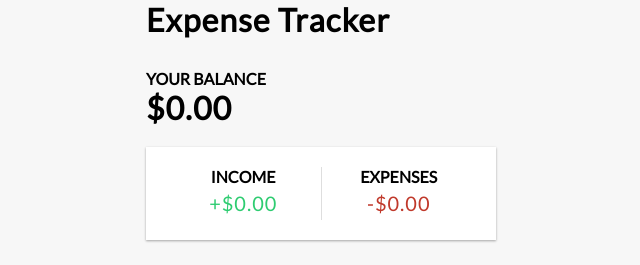
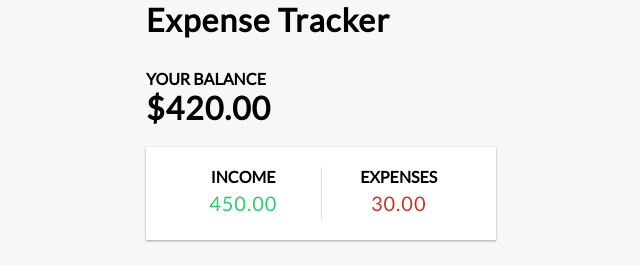
Before and after one commit to MuteeVincente/expense-tracker-react, a React (Create React App) app: page / in a window 1280 px wide. Shown: the top 265 px of the page, without its empty margins (319-959 px from the left). Built offline with nearby package versions, Linux system fonts and the light colour scheme.

Commit message:
income & expense

```diff
--- a/src/components/Balance.js
+++ b/src/components/Balance.js
@@ -1,10 +1,15 @@
-import React from 'react'
+import React, { useContext } from 'react'
+import { GlobalContext } from '../context/GlobalState';
 
 const Balance = () => {
+  const {transactions} = useContext(GlobalContext);
+
+  const amounts = transactions.map(transaction => transaction.amount);
+  const total = amounts.reduce((acc,item) => (acc += item), 0).toFixed(2);
   return (
     <>
         <h4>Your Balance</h4>
-        <h1>$0.00</h1>
+        <h1>${total}</h1>
     </>
   )
 }
--- a/src/components/IncomeExpenses.js
+++ b/src/components/IncomeExpenses.js
@@ -1,15 +1,30 @@
-import React from 'react'
+import React,{useContext} from 'react'
+import { GlobalContext } from '../context/GlobalState';
 
 const IncomeExpenses = () => {
+  const {transactions} = useContext(GlobalContext);
+
+  const amounts = transactions.map(transaction => transaction.amount);
+  const total = amounts.reduce((acc,item) => (acc += item), 0).toFixed(2);
+
+  const income = amounts
+  .filter(item => item > 0)
+  .reduce((acc,item) =>(acc += item), 0)
+  .toFixed(2);
+
+  const expense =(
+    amounts.filter(item => item < 0).reduce((acc,item) => (acc += item), 0) * -1).toFixed(2)
+
+
   return (
     <div className='inc-exp-container'>
     <div>
         <h4>Income</h4>
-        <p  className='money plus'>+$0.00</p>
+        <p  className='money plus'>{income}</p>
     </div>
     <div>
         <h4>Expenses</h4>
-        <p className='money minus'>-$0.00</p>
+        <p className='money minus'>{expense}</p>
     </div>
     </div>
 
```
